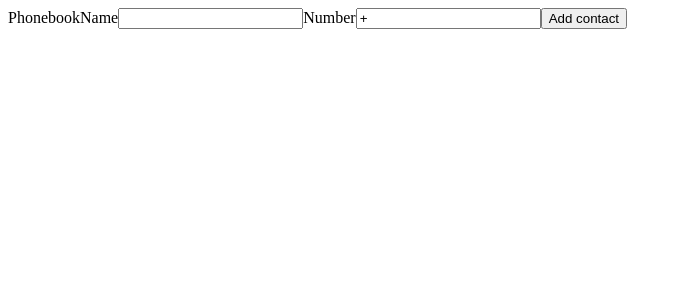
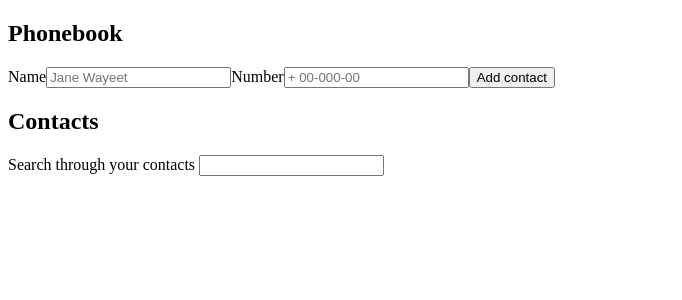
Before and after one commit to juliedevdes/goit-react-hw-02-phonebook, a React (Create React App) app: page / in a window 1280 px wide. Shown: the top 300 px of the page, without its empty margins (0-682 px from the left). Built offline with nearby package versions, Linux system fonts and the light colour scheme.

Commit message:
added filter input

```diff
--- a/src/App.js
+++ b/src/App.js
@@ -2,11 +2,20 @@ import React from "react";
 
 import ContacsForm from "./components/ContacsForm/ContacsForm";
 import ContasctsList from "./components/ContactList/ContactsList";
+import Filter from "./components/Filter/Filter";
 
 class App extends React.Component {
   state = {
     contacts: [],
-    name: "",
+    filter: "",
+  };
+
+  //   removeContact = (contact){
+  // this.setState({contacts: []})
+  //   }
+
+  changeFilter = (value) => {
+    this.setState({ filter: value });
   };
 
   onSubmit = (formState) => {
@@ -18,7 +27,10 @@ class App extends React.Component {
   render() {
     return (
       <div>
+        <h2>Phonebook</h2>
         <ContacsForm onSubmit={this.onSubmit} />
+        <h2>Contacts</h2>
+        <Filter filter={this.state.filter} onChange={this.changeFilter} />
         <ContasctsList contacts={this.state.contacts} />
       </div>
     );
--- a/src/components/ContacsForm/ContacsForm.js
+++ b/src/components/ContacsForm/ContacsForm.js
@@ -3,7 +3,7 @@ import React from "react";
 export default class ContacsForm extends React.Component {
   state = {
     name: "",
-    number: "+",
+    number: "",
   };
 
   handleInputChange = (e) => {
@@ -16,16 +16,16 @@ export default class ContacsForm extends React.Component {
   };
 
   reset = () => {
-    this.setState({ name: "", number: 0 });
+    this.setState({ name: "", number: "" });
   };
 
   render() {
     return (
       <form onSubmit={this.handleSubmit}>
-        Phonebook
         <label>
           Name
           <input
+            placeholder="Jane Wayeet"
             name="name"
             onChange={this.handleInputChange}
             value={this.state.name}
@@ -36,6 +36,7 @@ export default class ContacsForm extends React.Component {
         <label>
           Number
           <input
+            placeholder="+ 00-000-00"
             name="number"
             onChange={this.handleInputChange}
             value={this.state.number}
--- /dev/null
+++ b/src/components/Filter/Filter.js
@@ -0,0 +1,25 @@
+import React from "react";
+
+export default class Filter extends React.Component {
+  state = {
+    filterValue: "",
+  };
+
+  handleFilterChange = (e) => {
+    this.setState({ [e.currentTarget.name]: e.currentTarget.value });
+    this.props.onChange(e.currentTarget.value);
+  };
+
+  render() {
+    return (
+      <label>
+        Search through your contacts{" "}
+        <input
+          name="filterValue"
+          onChange={this.handleFilterChange}
+          value={this.state.filterValue}
+        />
+      </label>
+    );
+  }
+}
```
